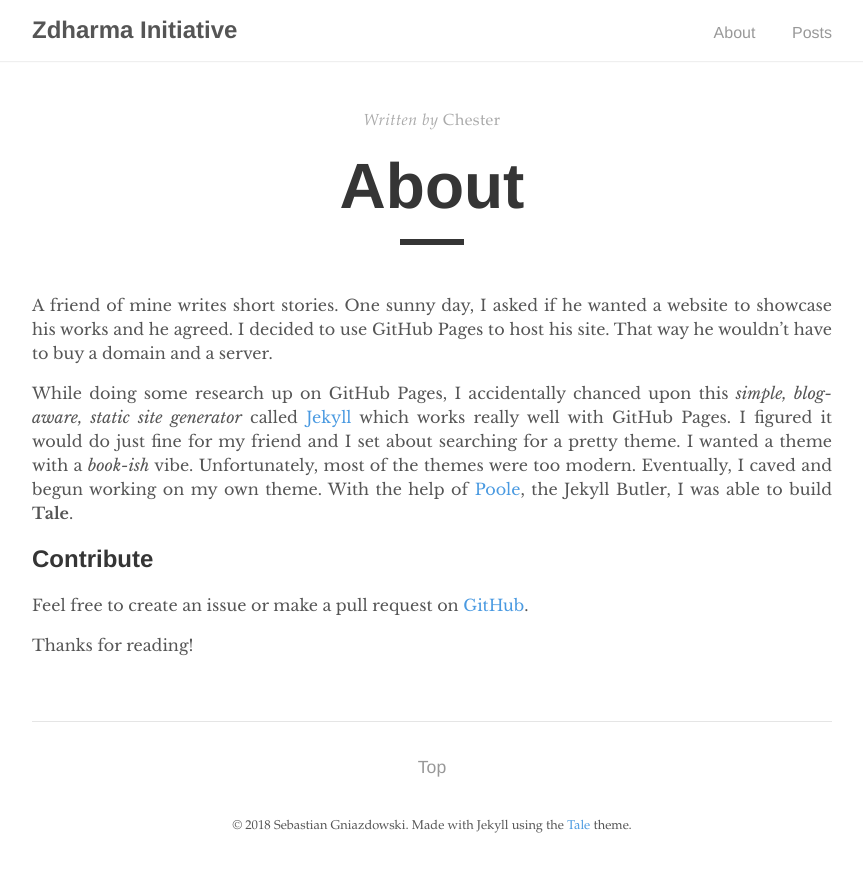
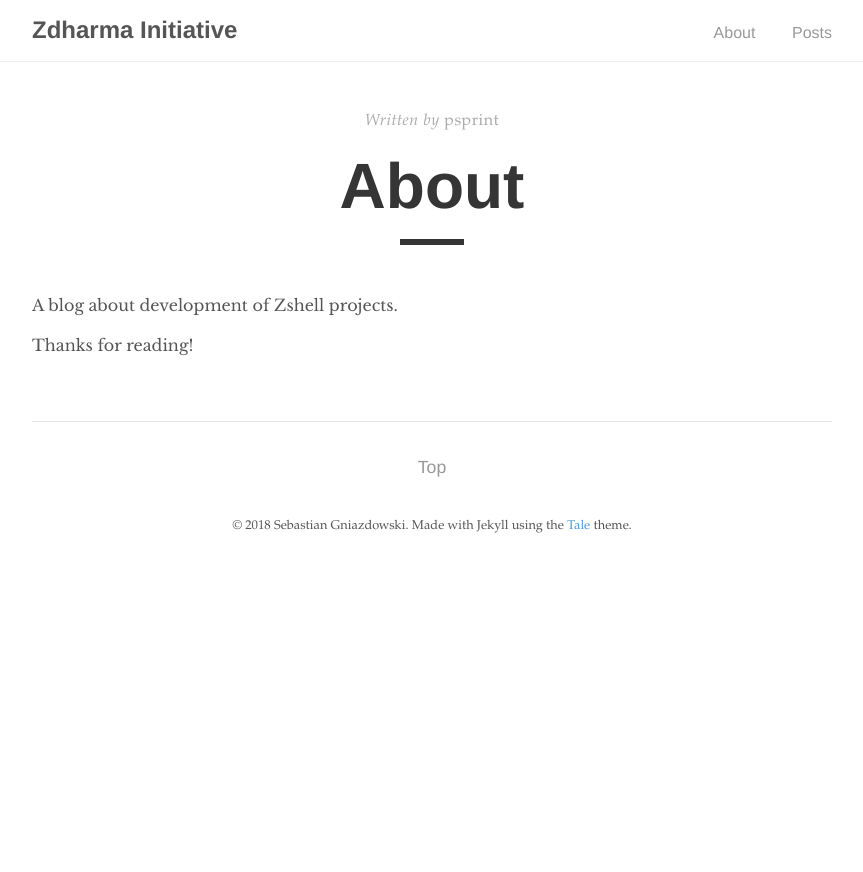
Before and after one commit to zdharma-continuum/zdharma-continuum.github.io, a Jekyll site: the page built from about.md, in a window 1280 px wide. Shown: the top 872 px of the page, without its empty margins (208-1071 px from the left). Built offline with Jekyll 4.4.1, drawn with Linux system fonts in a browser that asks for light colours.

Commit message:
Updated about.md

```diff
--- a/about.md
+++ b/about.md
@@ -1,15 +1,10 @@
 ---
 layout: post
 title: "About"
-author: "Chester"
+author: "psprint"
 permalink: /about/
 ---
 
-A friend of mine writes short stories. One sunny day, I asked if he wanted a website to showcase his works and he agreed. I decided to use GitHub Pages to host his site. That way he wouldn't have to buy a domain and a server.
-
-While doing some research up on GitHub Pages, I accidentally chanced upon this _simple, blog-aware, static site generator_ called [Jekyll](https://jekyllrb.com/) which works really well with GitHub Pages. I figured it would do just fine for my friend and I set about searching for a pretty theme. I wanted a theme with a _book-ish_ vibe. Unfortunately, most of the themes were too modern. Eventually, I caved and begun working on my own theme. With the help of [Poole](https://github.com/poole/poole), the Jekyll Butler, I was able to build **Tale**.
-
-## Contribute
-Feel free to create an issue or make a pull request on [GitHub](https://github.com/chesterhow/tale).
+A blog about development of Zshell projects.
 
 Thanks for reading!
```
